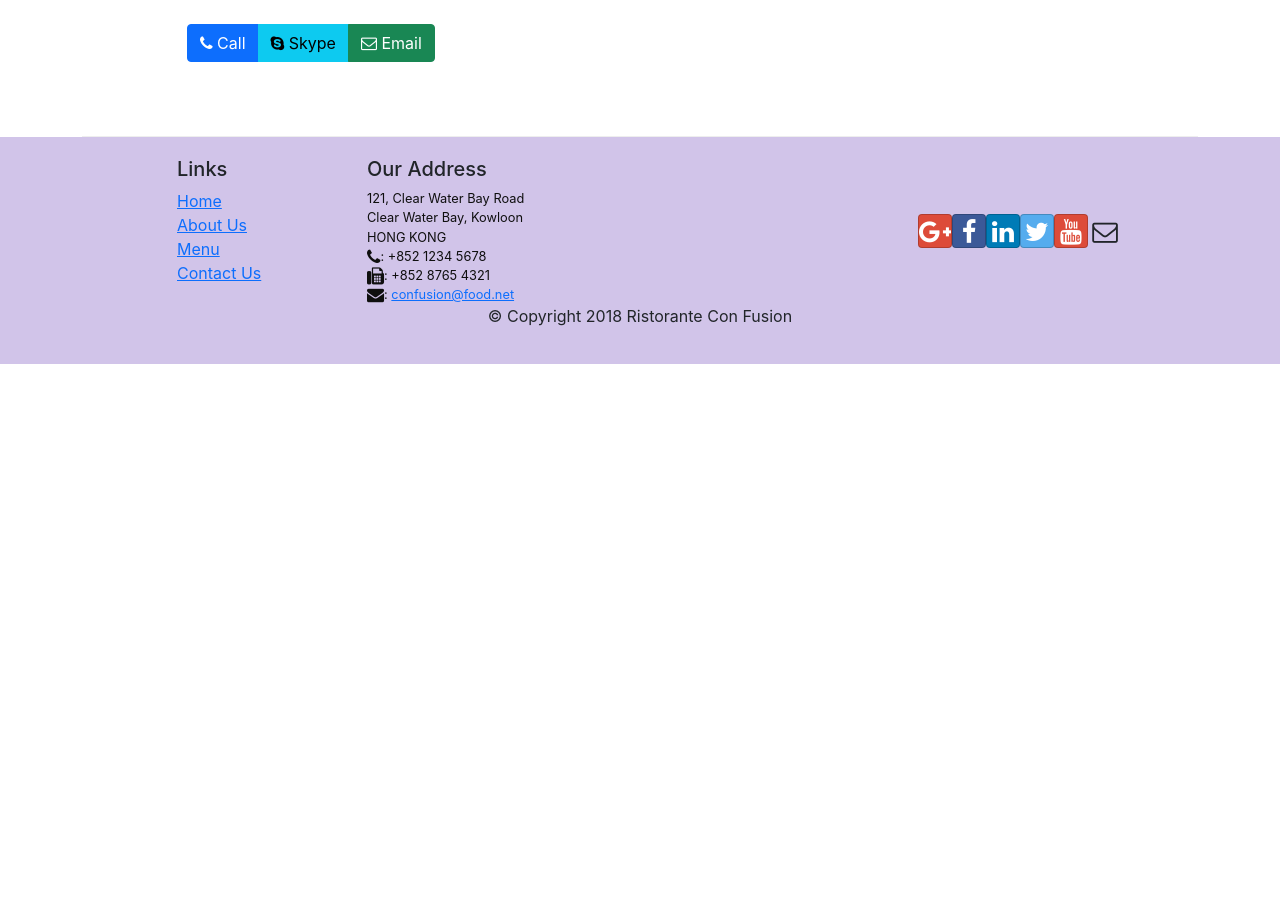
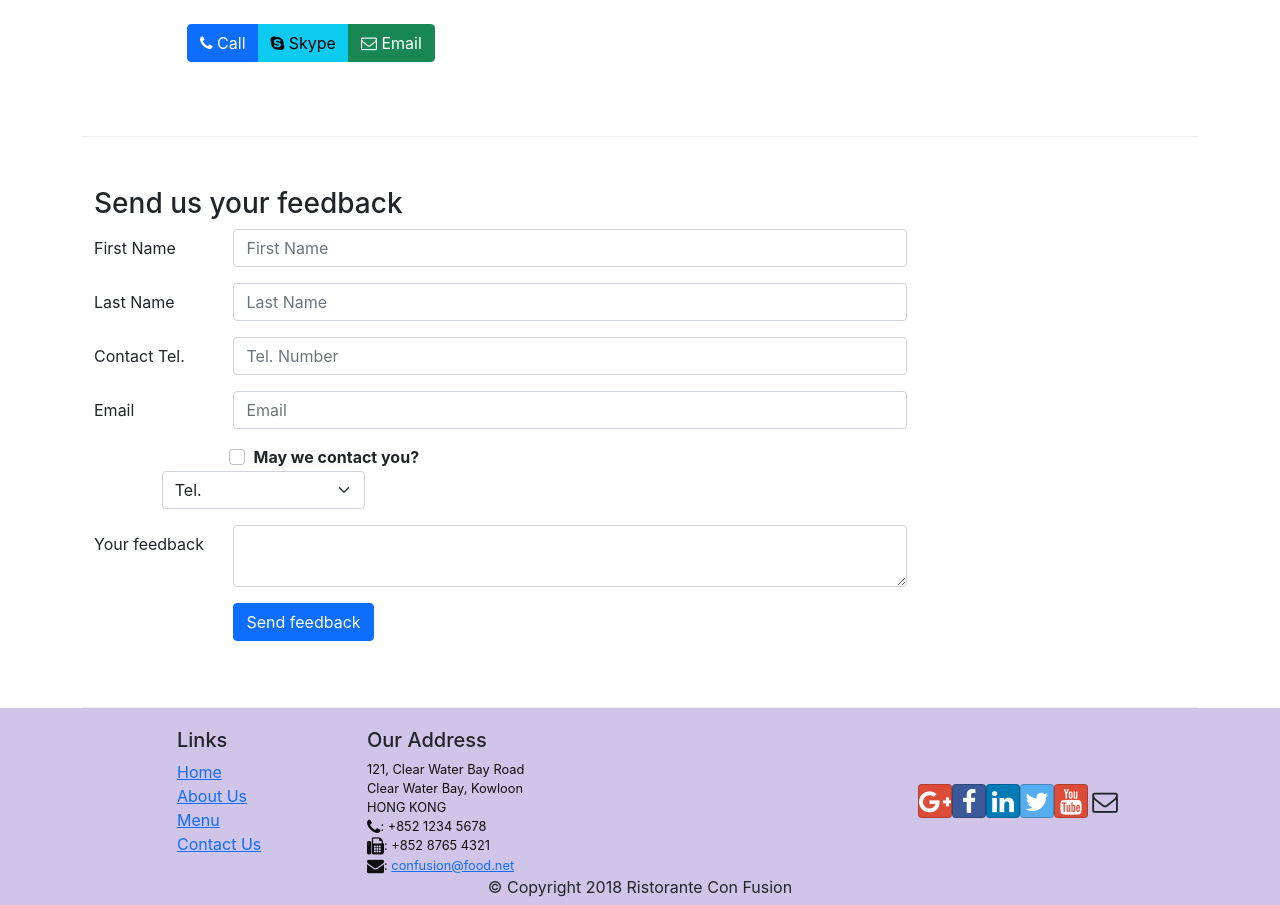
Before and after one commit to thiennmhFunix/LAB, a React (Create React App) app: page /contactus in a window 1280 px wide. Shown: the part 741-1646 px from the top of the page. Before the commit the page ends 1105 px from the top, so only its background shows below. Built offline with nearby package versions, Linux system fonts and the light colour scheme.

Commit message:
Lab6 part 1 controlled form

```diff
--- a/src/components/ContactComponent.js
+++ b/src/components/ContactComponent.js
@@ -1,8 +1,43 @@
-import React from 'react';
-import { Breadcrumb, BreadcrumbItem } from 'reactstrap';
+import React, { Component } from 'react';
+import { Breadcrumb, BreadcrumbItem, Button, Form, FormGroup, Label, Input, Col } from 'reactstrap';
 import { Link } from 'react-router-dom';
 
-function Contact(props) {
+class Contact extends Component {
+
+    constructor(props) {
+        super(props);
+
+        this.state = {
+            firstname: '',
+            lastname: '',
+            telnum: '',
+            email: '',
+            agree: false,
+            contactType: 'Tel.',
+            message: ''
+        }
+        this.handleInputChange = this.handleInputChange.bind(this);
+        this.handleSubmit = this.handleSubmit.bind(this);
+    }
+
+    handleInputChange(event) {
+        const target = event.target;
+        const value = target.type === 'checkbox' ? target.checked : target.value;
+        const name = target.name;
+
+        this.setState({
+            [name]: value
+        });
+    }
+
+    handleSubmit(event) {
+        console.log("Current state is: " + JSON.stringify(this.state));
+        alert("Current state is: " + JSON.stringify(this.state));
+        event.preventDefault();
+    }
+
+    render() {
+
         return(
             <div className="container">
                 <div className="row">
@@ -41,8 +76,70 @@ function Contact(props) {
                         </div>
                     </div>
                 </div>
+                <div className='row row-content'>
+                    <div className='col-12'>
+                        <h3>Send us your feedback</h3>
+                    </div>
+                    <div className='col-12 col-md-9'>
+                        <Form onSubmit={this.handleSubmit}>
+                            <FormGroup row>
+                                <Label htmlFor='firstname' md={2}>First Name</Label>
+                                <Col md={10}>
+                                    <Input type="text" id="firstname" name="firstname" placeholder='First Name' value={this.state.firstname} onChange={this.handleInputChange}></Input>
+                                </Col>
+                            </FormGroup>
+                            <FormGroup row>
+                                <Label htmlFor='lastname' md={2}>Last Name</Label>
+                                <Col md={10}>
+                                    <Input type="text" id="lastname" name="lastname" placeholder='Last Name' value={this.state.lastname} onChange={this.handleInputChange}></Input>
+                                </Col>
+                            </FormGroup>
+                            <FormGroup row>
+                                <Label htmlFor='telnum' md={2}>Contact Tel.</Label>
+                                <Col md={10}>
+                                    <Input type="tel" id="telnum" name="telnum" placeholder='Tel. Number' value={this.state.telnum} onChange={this.handleInputChange}></Input>
+                                </Col>
+                            </FormGroup>
+                            <FormGroup row>
+                                <Label htmlFor='email' md={2}>Email</Label>
+                                <Col md={10}>
+                                    <Input type="email" id="email" name="email" placeholder='Email' value={this.state.email} onChange={this.handleInputChange}></Input>
+                                </Col>
+                            </FormGroup>
+                            <FormGroup group>
+                                <Col md={{size: 6, offset: 2}}>
+                                    <FormGroup check>
+                                        <Label check>
+                                            <Input type="checkbox" name="agree" checked={this.state.agree} onChange={this.handleInputChange} /> {' '} <strong>May we contact you?</strong>
+                                        </Label>
+                                    </FormGroup>
+                                </Col>
+                                <Col md={{size: 3, offset: 1}}>
+                                    <Input type="select" name="contactType" value={this.state.contactType} onChange={this.handleInputChange}>
+                                        <option>Tel.</option>
+                                        <option>Email</option>
+                                    </Input>
+                                </Col>
+                            </FormGroup>
+                            <FormGroup row>
+                                <Label htmlFor='message' md={2}>Your feedback</Label>
+                                <Col md={10}>
+                                    <Input type="textarea" id="message" name="message" row="12" value={this.state.message} onChange={this.handleInputChange}></Input>
+                                </Col>
+                            </FormGroup>
+                            <FormGroup row>
+                                <Col md={{size:10, offset: 2}}>
+                                    <Button type="submit" color="primary">
+                                        Send feedback
+                                    </Button>
+                                </Col>
+                            </FormGroup>
+                        </Form>
+                    </div>
+                </div>
             </div>
         );
     }
+}
 
 export default Contact;
```
Lines whose indentation alone changed are shown as unchanged.
